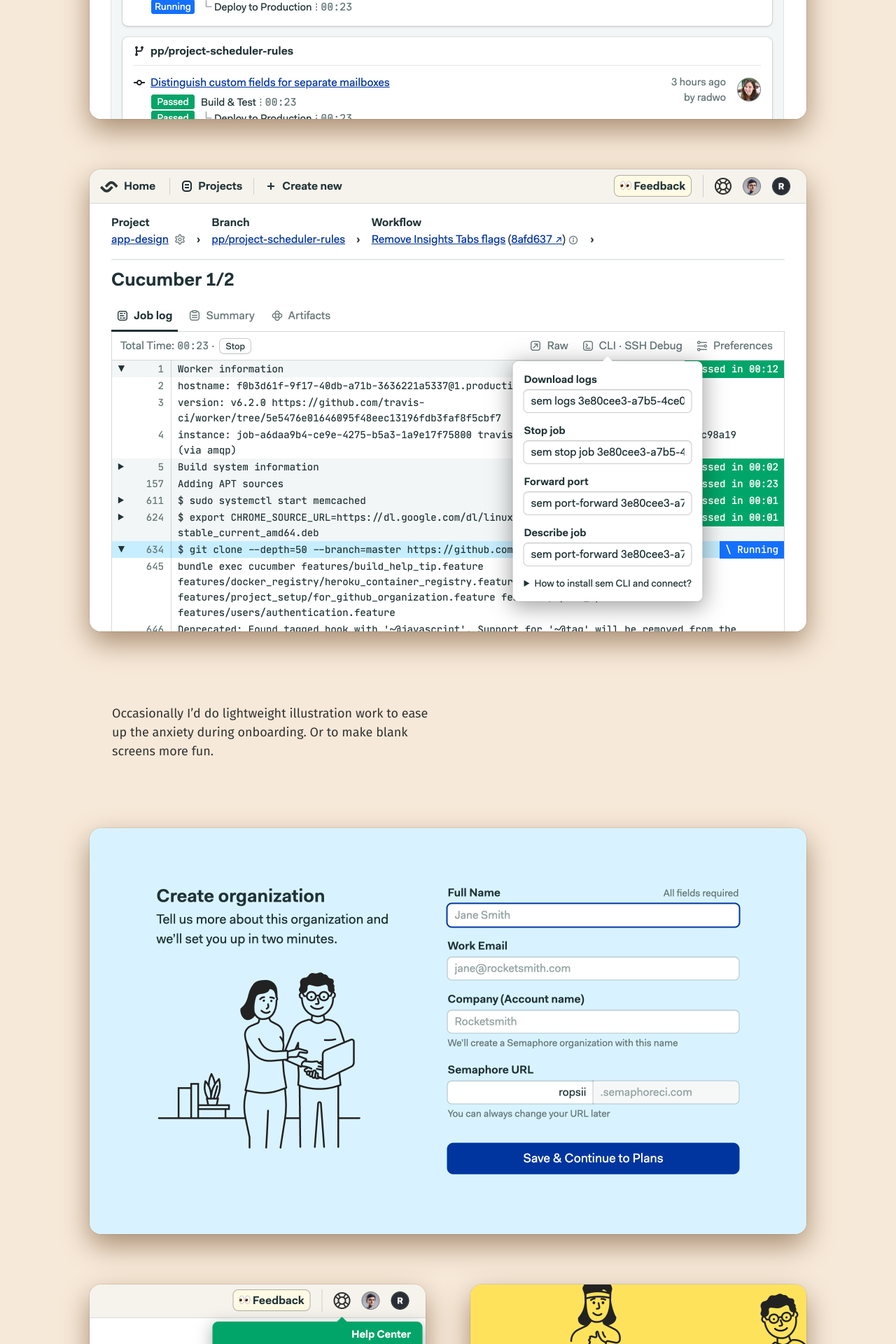
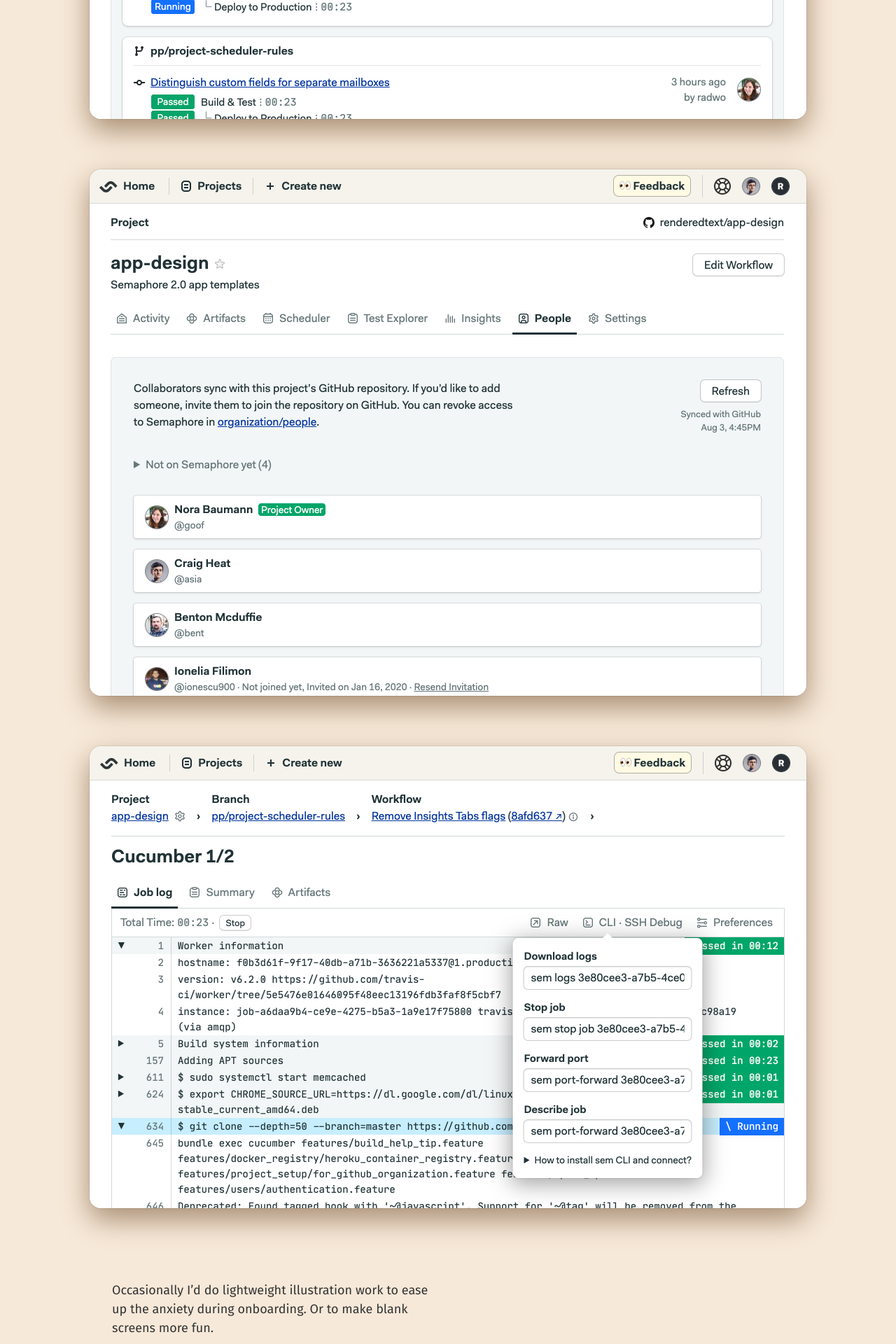
Before and after one commit to ropsii/ropsii.github.io, a Jekyll site: the page built from work.html, in a window 1280 px wide. Shown: the part 3037-4957 px from the top of the page at 70% size. Built offline with Jekyll 4.4.1, drawn with Linux system fonts in a browser that asks for light colours.

Commit message:
Update work

```diff
--- a/_layouts/work.html
+++ b/_layouts/work.html
@@ -105,6 +105,10 @@
                     </div>
 
                     <div class="mb5">
+                        <img src="{% link /assets/work-sem-people.png %}" alt="Semaphore People" class="br4 w-100 shadow-2">
+                    </div>
+
+                    <div class="mb5">
                         <img src="{% link /assets/work-sem-job.png %}" alt="Semaphore Job" class="br4 w-100 shadow-2">
                     </div>
 
```
Also changed, not shown: assets/work-sem-people.png (added).
